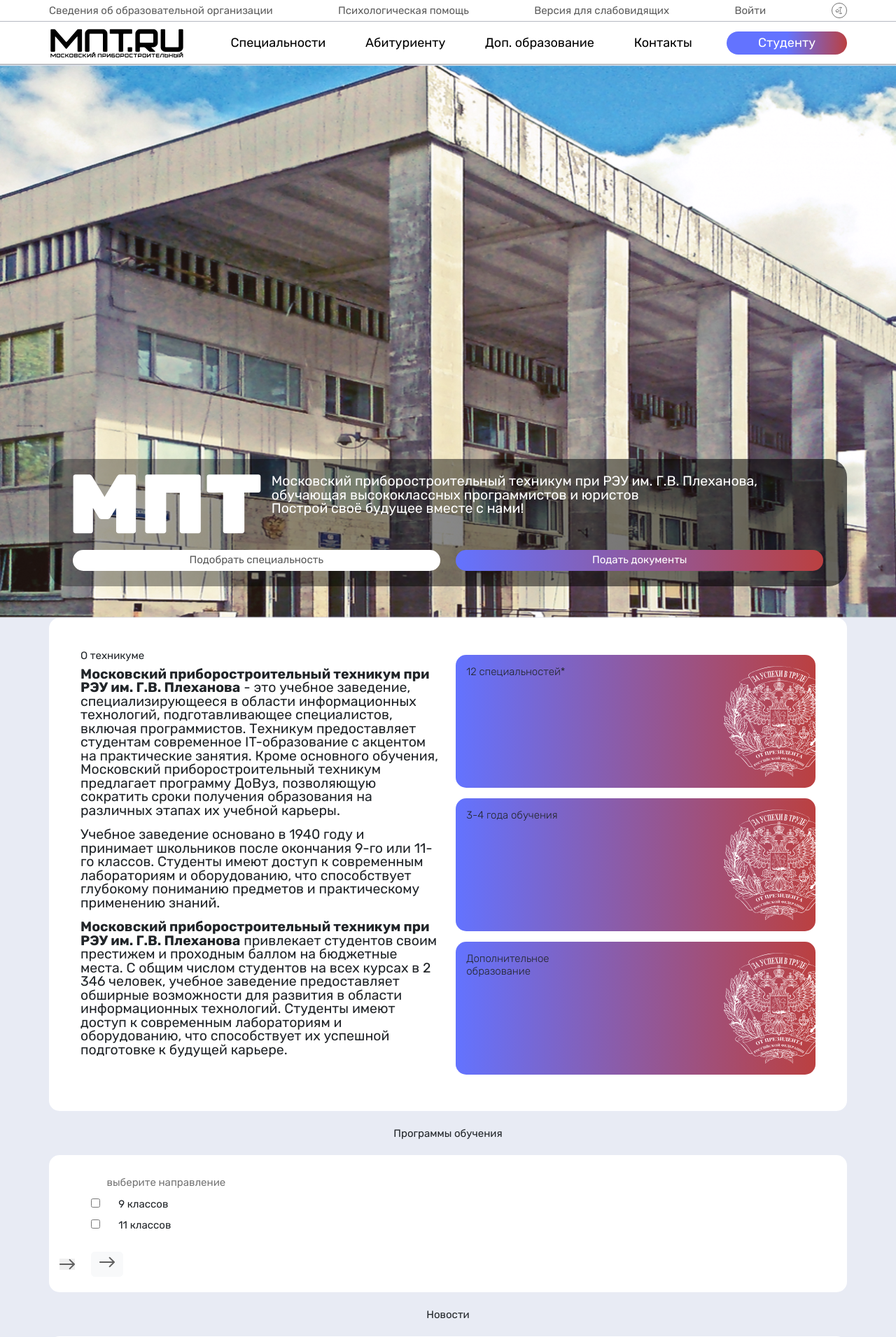
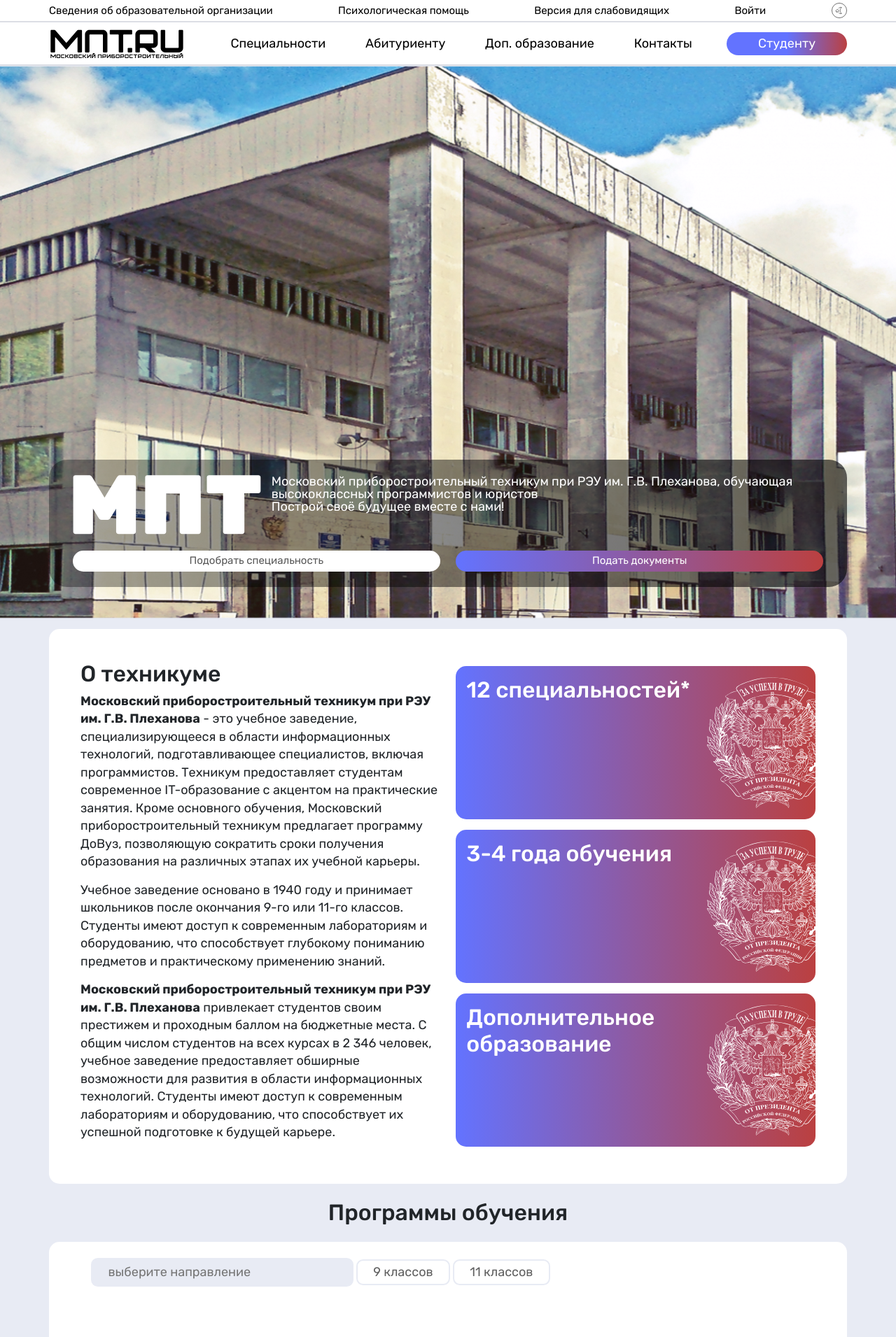
Before and after one commit to Liromanz/roflan_pominki4k, a Django app: page / in a window 1280 px wide; the page is wider, and only the part inside the window is pictured. Shown: the top 1911 px of that part at 70% size. Run offline with Django 5.2, Linux system fonts and the light colour scheme; data that the repository does not hold is empty; some libraries are stand-ins or nearby versions.

Commit message:
Добавлен отступ от блока с фото, исправлены размеры шрифтов

```diff
--- /dev/null
+++ b/mptsite/base_template/about_mpt.html
@@ -0,0 +1,47 @@
+{% load static %}
+<div class="container card card-base p-5 about-mpt mt-3">
+    <div class="row">
+        <div class="col-lg-6 block-info">
+            <h1 class=" text-lg-start text-center">О техникуме</h1>
+            <p><b>Московский приборостроительный техникум при РЭУ им. Г.В. Плеханова</b> - это
+                учебное
+                заведение,
+                специализирующееся в области информационных технологий, подготавливающее специалистов, включая
+                программистов. Техникум предоставляет студентам современное IT-образование с акцентом на
+                практические
+                занятия. Кроме основного обучения, Московский приборостроительный техникум предлагает программу
+                ДоВуз,
+                позволяющую сократить сроки получения образования на различных этапах их учебной карьеры. </p>
+            <p>Учебное заведение основано в 1940 году и принимает школьников после окончания
+                9-го
+                или 11-го
+                классов.
+                Студенты имеют доступ к современным лабораториям и оборудованию, что способствует глубокому
+                пониманию
+                предметов и практическому применению знаний.</p>
+            <p><b>Московский приборостроительный техникум при РЭУ им. Г.В. Плеханова</b>
+                привлекает студентов
+                своим
+                престижем и проходным баллом на бюджетные места. С общим числом студентов на всех курсах в 2 346
+                человек, учебное заведение предоставляет обширные возможности для развития в области
+                информационных
+                технологий. Студенты имеют доступ к современным лабораториям и оборудованию, что способствует их
+                успешной подготовке к будущей карьере.</p>
+        </div>
+        <div class="col-lg-6 row ms-0">
+            <div class="col-12 p-3 pe-0 my-2 card-base gradient d-flex flex-row justify-content-between">
+                <h2>12 специальностей*</h2>
+                <img src="{% static '/source/logo/GERB_REY.svg' %}" alt="РЭУ">
+            </div>
+            <div class="col-12 p-3 pe-0 my-2 card-base gradient d-flex flex-row justify-content-between">
+                <h2>3-4 года обучения</h2>
+                <img src="{% static '/source/logo/GERB_REY.svg' %}" alt="РЭУ">
+            </div>
+            <div class="col-12 p-3 pe-0 my-2 card-base gradient d-flex flex-row justify-content-between">
+                <h2>Дополнительное <br>
+                    образование</h2>
+                <img src="{% static '/source/logo/GERB_REY.svg' %}" alt="РЭУ">
+            </div>
+        </div>
+    </div>
+</div>
--- a/mptsite/base_template/footer_main.html
+++ b/mptsite/base_template/footer_main.html
@@ -1,6 +1,6 @@
 {% load static %}
 <footer>
-    <div class="container bg-light main-font style-text p-4">
+    <div class="container style-text p-4">
         <div class="row gy-4">
             <div class="col-12 col-lg order-3 order-lg-0 ">
                 <div class="nav flex-column">
--- a/mptsite/base_template/header_main.html
+++ b/mptsite/base_template/header_main.html
@@ -66,5 +66,4 @@
             </div>
         </nav>
     </div>
-    <hr class="m-0"/>
 </header>
--- a/mptsite/static/css/about_MPT.css
+++ b/mptsite/static/css/about_MPT.css
@@ -4,12 +4,13 @@
 }
 
 .block-info p {
-    font-size: 1.3rem;
+    font-size: 18px;
 }
 
 .card-base h2 {
+    font-size: 32px;
     color: var(--foreground-color);
-    font-weight: 300 !important;
+    font-weight: var(--Medium);
 }
 
 .clamped-text {
@@ -19,3 +20,7 @@
     text-overflow: ellipsis;
     -webkit-line-clamp: 3;
 }
+
+.about-mpt{
+    line-height: 1.7em;
+}
--- a/mptsite/static/css/main.css
+++ b/mptsite/static/css/main.css
@@ -7,17 +7,16 @@
 
 @import url(header_top.css);
 @import url(second_header.css);
-
 @import url(photo_block.css);
 
 @import url(about_MPT.css);
-/*@import url(training_program.css);*/
+@import url(training_program.css);
 
-/*@import url(map_block.css);*/
-/*@import url(frequently_asked_questions.css);*/
-/*@import url(applicant.css);*/
+@import url(map_block.css);
+@import url(frequently_asked_questions.css);
+@import url(applicant.css);
 
-/*@import url(footer.css);*/
+@import url(footer.css);
 
 
 
@@ -30,11 +29,6 @@
     background: linear-gradient(90deg, #6373FF, #BB4040) !important;
 }
 
-.main-font {
-    font-family: "Rubik", sans-serif !important;
-    color: var(--font-color);
-}
-
 body {
     background-color: var(--primary-background);
 }
@@ -44,5 +38,10 @@ header {
 }
 
 footer {
-    background-color: var(--foreground-color) !important;
+    background-color: var(--secondary-background);
 }
+
+h1{
+    font-size: 32px;
+    font-weight: var(--Medium);
+}
--- a/mptsite/static/css/photo_block.css
+++ b/mptsite/static/css/photo_block.css
@@ -11,7 +11,7 @@
 }
 
 .photo-block p {
-    font-size: 1.3rem;
+    font-size: 18px;
 }
 
 .info-block {
--- a/mptsite/templates/mptsite/index.html
+++ b/mptsite/templates/mptsite/index.html
@@ -68,52 +68,7 @@
     </div>
 </div>
 
-<div class="container card card-base p-5">
-    <div class="row">
-        <div class="col-lg-6 block-info">
-            <h1 class="main-font text-lg-start text-center">О техникуме</h1>
-            <p class="main-font"><b>Московский приборостроительный техникум при РЭУ им. Г.В. Плеханова</b> - это
-                учебное
-                заведение,
-                специализирующееся в области информационных технологий, подготавливающее специалистов, включая
-                программистов. Техникум предоставляет студентам современное IT-образование с акцентом на
-                практические
-                занятия. Кроме основного обучения, Московский приборостроительный техникум предлагает программу
-                ДоВуз,
-                позволяющую сократить сроки получения образования на различных этапах их учебной карьеры. </p>
-            <p class="main-font">Учебное заведение основано в 1940 году и принимает школьников после окончания
-                9-го
-                или 11-го
-                классов.
-                Студенты имеют доступ к современным лабораториям и оборудованию, что способствует глубокому
-                пониманию
-                предметов и практическому применению знаний.</p>
-            <p class="main-font m-0"><b>Московский приборостроительный техникум при РЭУ им. Г.В. Плеханова</b>
-                привлекает студентов
-                своим
-                престижем и проходным баллом на бюджетные места. С общим числом студентов на всех курсах в 2 346
-                человек, учебное заведение предоставляет обширные возможности для развития в области
-                информационных
-                технологий. Студенты имеют доступ к современным лабораториям и оборудованию, что способствует их
-                успешной подготовке к будущей карьере.</p>
-        </div>
-        <div class="col-lg-6 row ms-0">
-            <div class="col-12 p-3 pe-0 my-2 card-base gradient d-flex flex-row justify-content-between">
-                <h2 class="main-font text-break">12 специальностей*</h2>
-                <img src="{% static '/source/logo/GERB_REY.svg' %}" alt="РЭУ">
-            </div>
-            <div class="col-12 p-3 pe-0 my-2 card-base gradient d-flex flex-row justify-content-between">
-                <h2 class="main-font text-break">3-4 года обучения</h2>
-                <img src="{% static '/source/logo/GERB_REY.svg' %}" alt="РЭУ">
-            </div>
-            <div class="col-12 p-3 pe-0 my-2 card-base gradient d-flex flex-row justify-content-between">
-                <h2 class="main-font text-break">Дополнительное <br>
-                    образование</h2>
-                <img src="{% static '/source/logo/GERB_REY.svg' %}" alt="РЭУ">
-            </div>
-        </div>
-    </div>
-</div>
+{% include 'about_mpt.html' %}
 
 <h1 class="m-4 main-font text-center">Программы обучения</h1>
 {% include 'training-program.html' %}
```
